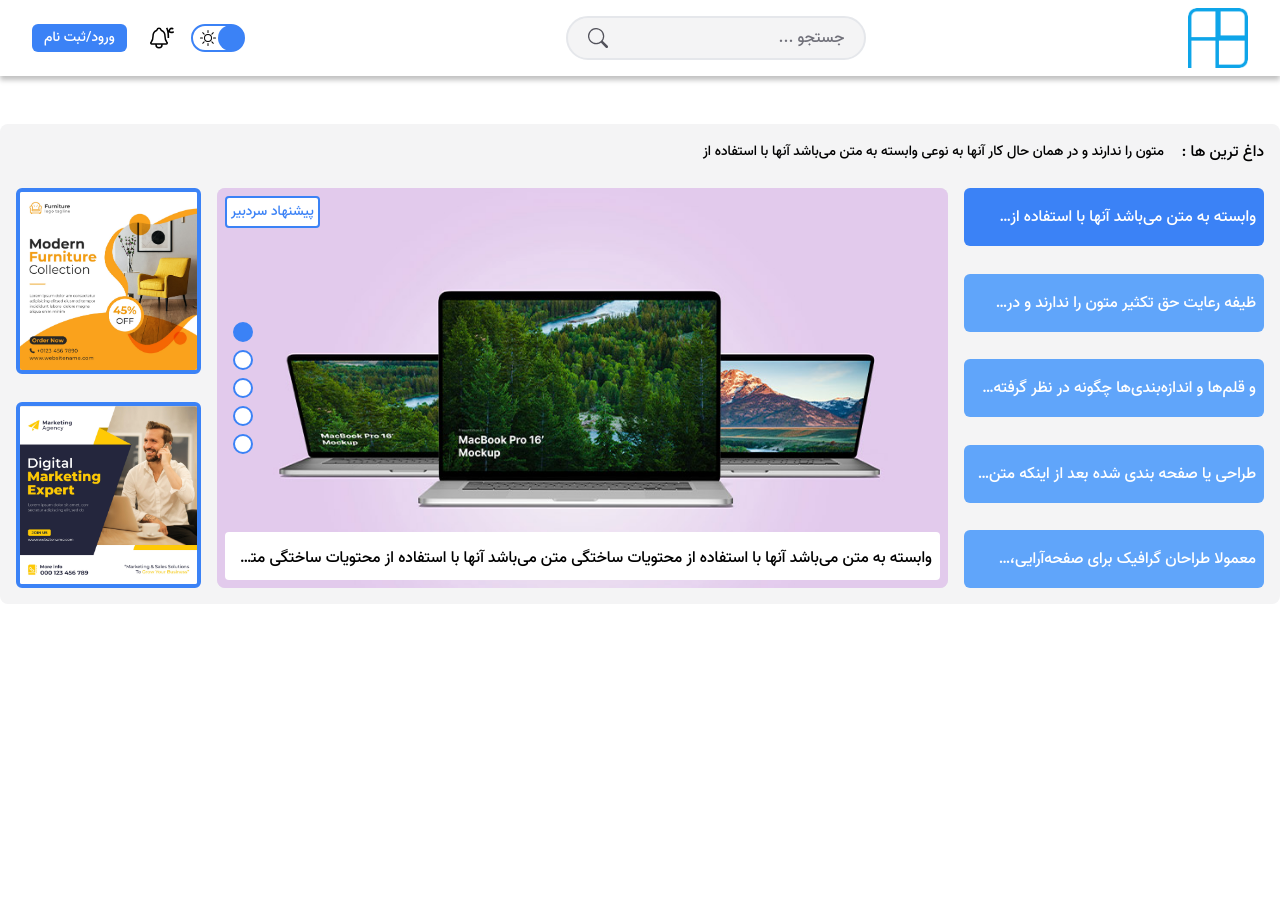
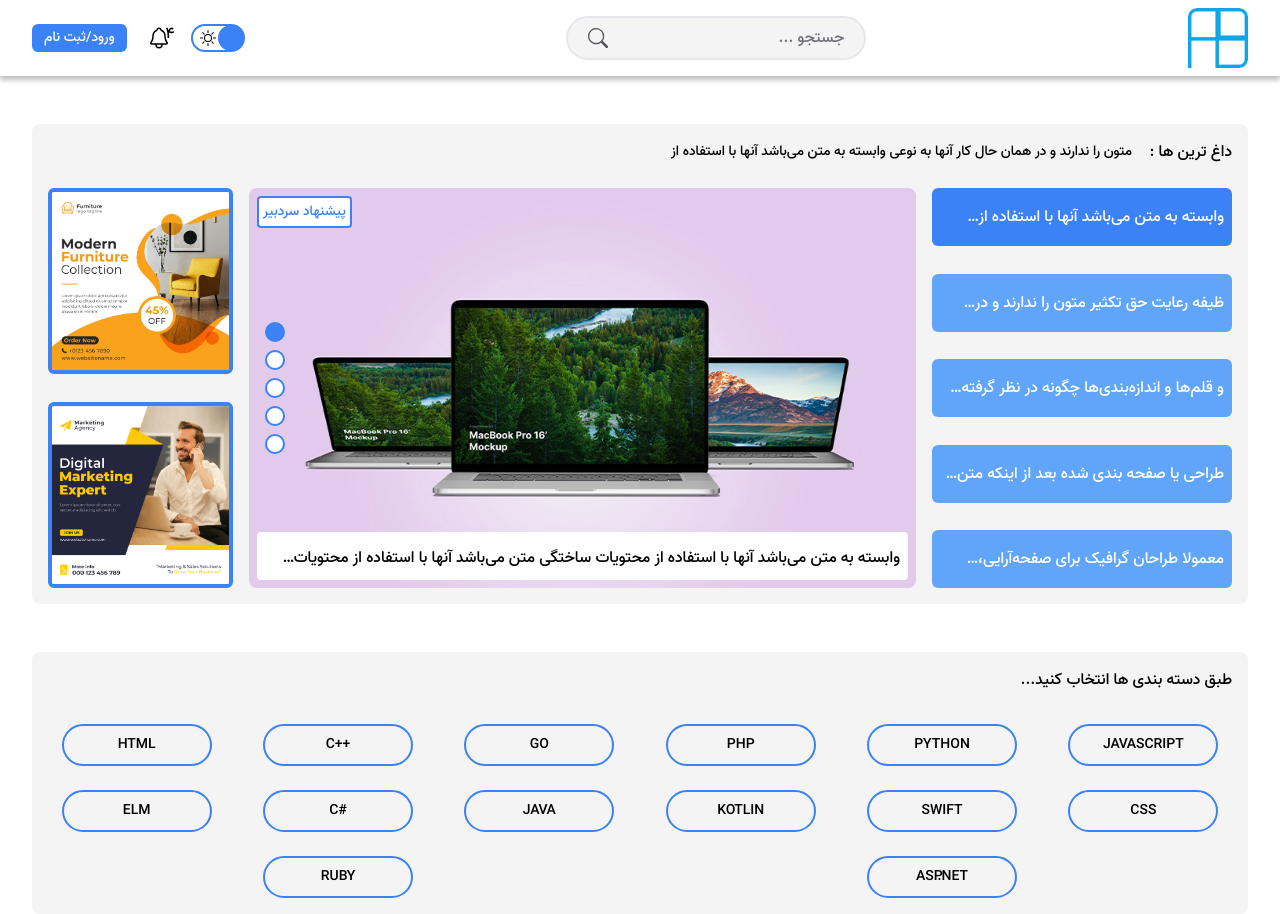
Before and after one commit to AmirAliAzimloo/MERN-Blog, a Next.js app: page / in a window 1280 px wide. Before the commit the page ends 800 px from the top, so only its background shows below. Built offline with nearby package versions, Linux system fonts and the light colour scheme.

Commit message:
categories section completed

```diff
--- a/app/page.jsx
+++ b/app/page.jsx
@@ -1,9 +1,11 @@
+import MainPageCategories from "@/components/main-page-categories";
 import MainSlider from "@/components/sliders/main-slider";
 
 export default function Home() {
   return (
    <main className=" flex flex-col gap-12 " >
     <MainSlider />
+    <MainPageCategories />
    </main>
   )
 }
--- /dev/null
+++ b/components/main-page-categories/category-box/index.jsx
@@ -0,0 +1,11 @@
+import Link from "next/link";
+
+const CategoryBox = ({data}) => {
+   return (
+      <Link href={data.link} className=" text-base sm:text-sm hover:text-white p-[9px] rounded-full min-w-[150px] flex justify-center items-center border-2 border-blue-500 transition-all duration-500 hover:bg-blue-500">
+         {data.title}
+      </Link>
+   );
+}
+
+export default CategoryBox;
--- /dev/null
+++ b/components/main-page-categories/index.jsx
@@ -0,0 +1,76 @@
+import CategoryBox from "./category-box";
+
+const MainPageCategories = () => {
+
+   const categories=[
+      {
+         title:"JAVASCRIPT",
+         link:"/search/categories/javascript",
+      },
+      {
+         title:"PYTHON",
+         link:"/search/categories/python",
+      },
+      {
+         title:"PHP",
+         link:"/search/categories/php",
+      },
+      {
+         title:"GO",
+         link:"/search/categories/go",
+      },
+      {
+         title:"++C",
+         link:"/search/categories/c-plus-plus",
+      },
+      {
+         title:"HTML",
+         link:"/search/categories/html",
+      },
+      {
+         title:"CSS",
+         link:"/search/categories/CSS",
+      },
+      {
+         title:"SWIFT",
+         link:"/search/categories/SWIFT",
+      },
+      {
+         title:"KOTLIN",
+         link:"/search/categories/KOTLIN",
+      },
+      {
+         title:"JAVA",
+         link:"/search/categories/JAVA",
+      },
+      {
+         title:"#C",
+         link:"/search/categories/C-SHARP",
+      },
+      {
+         title:"ELM",
+         link:"/search/categories/ELM",
+      },
+      {
+         title:"ASP.NET",
+         link:"/search/categories/ASP.NET",
+      },
+      {
+         title:"RUBY",
+         link:"/search/categories/RUBY",
+      },
+   ]
+
+   return (
+      <section className=" mx-8 bg-zinc-100 rounded-lg p-4 flex flex-col gap-8">
+         <h2 className=" title_style">طبق دسته بندی ها انتخاب کنید...</h2>
+         <div className="flex justify-around items-center flex-wrap gap-6">
+         {
+            categories.map((da,i)=><CategoryBox key={i} data={da}/>)
+         }
+         </div>
+      </section>
+   );
+}
+
+export default MainPageCategories;
--- a/components/sliders/main-slider/index.jsx
+++ b/components/sliders/main-slider/index.jsx
@@ -4,7 +4,7 @@
 
 const MainSlider = () => {
    return (
-      <section className=" bg-zinc-100 rounded-lg p-4 flex flex-col gap-6 ">
+      <section className=" mx-8 bg-zinc-100 rounded-lg p-4 flex flex-col gap-6 ">
          <HotNews/>
          <div className=" flex justify-between items-center gap-4 ">
             <SliderComp/>
--- a/styles/custom.css
+++ b/styles/custom.css
@@ -0,0 +1,27 @@
+.title_style{
+    font-family: vazirbold;
+    font-size: 17px;
+    color: rgb(0, 0, 0);
+ }
+
+ .bigBlogBoxStyle{
+    line-height: 1.8rem !important;
+ }
+
+ /* BLOG OTHER POSTS SLIDER */
+ .sliderContainer {
+    scroll-snap-type: x mandatory;
+    scroll-behavior: smooth;
+ }
+ .sliderContainer::-webkit-scrollbar {
+    height: 0;
+    width: 0;
+ }
+ .sliderItem {
+    scroll-snap-align: start;
+ }
+
+ /* LTR DIR */
+ .ltr_dir{
+    direction: ltr;
+ }
```
Also changed, not shown: app/layout.jsx (+8 -10 lines).
